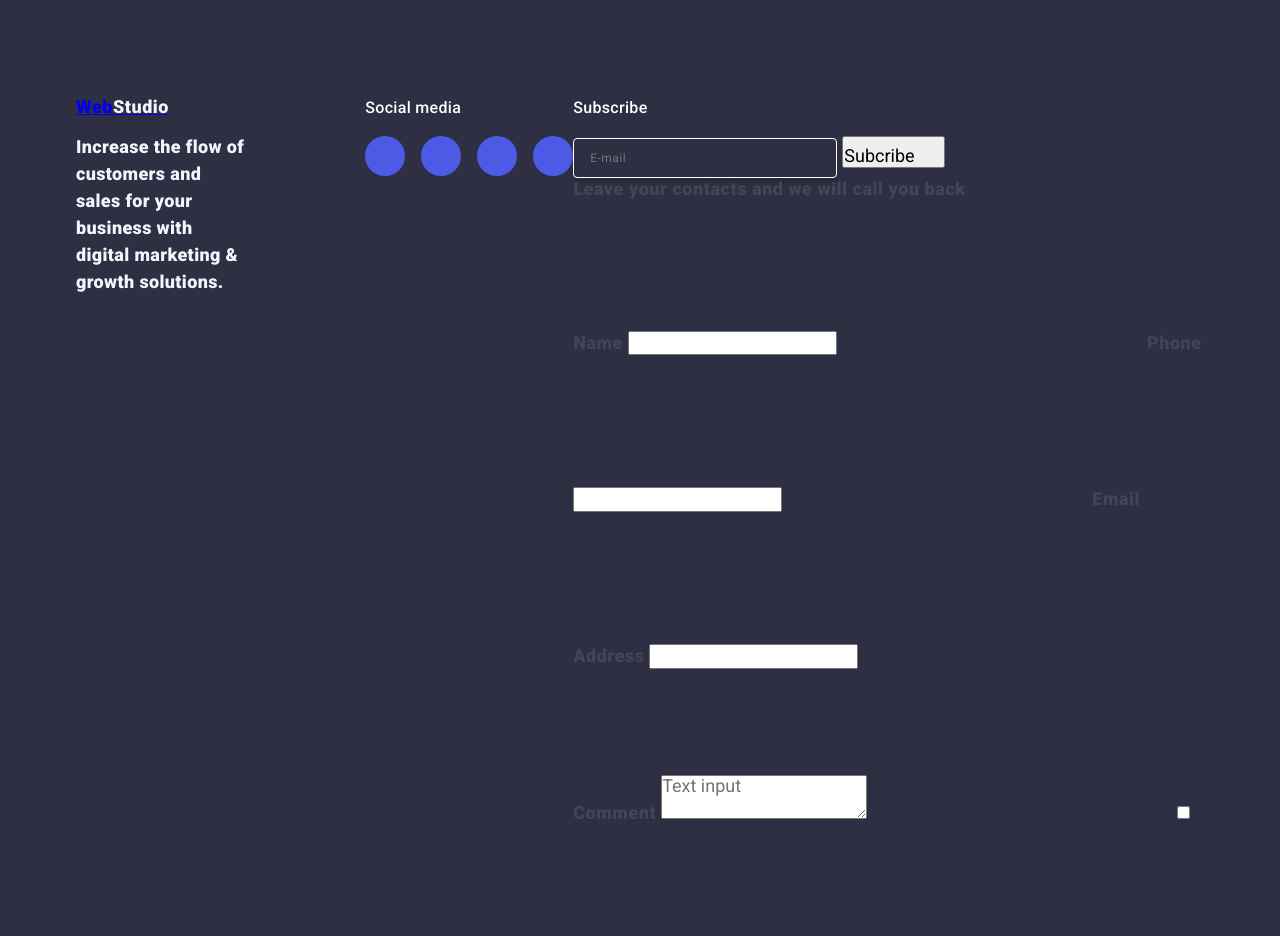
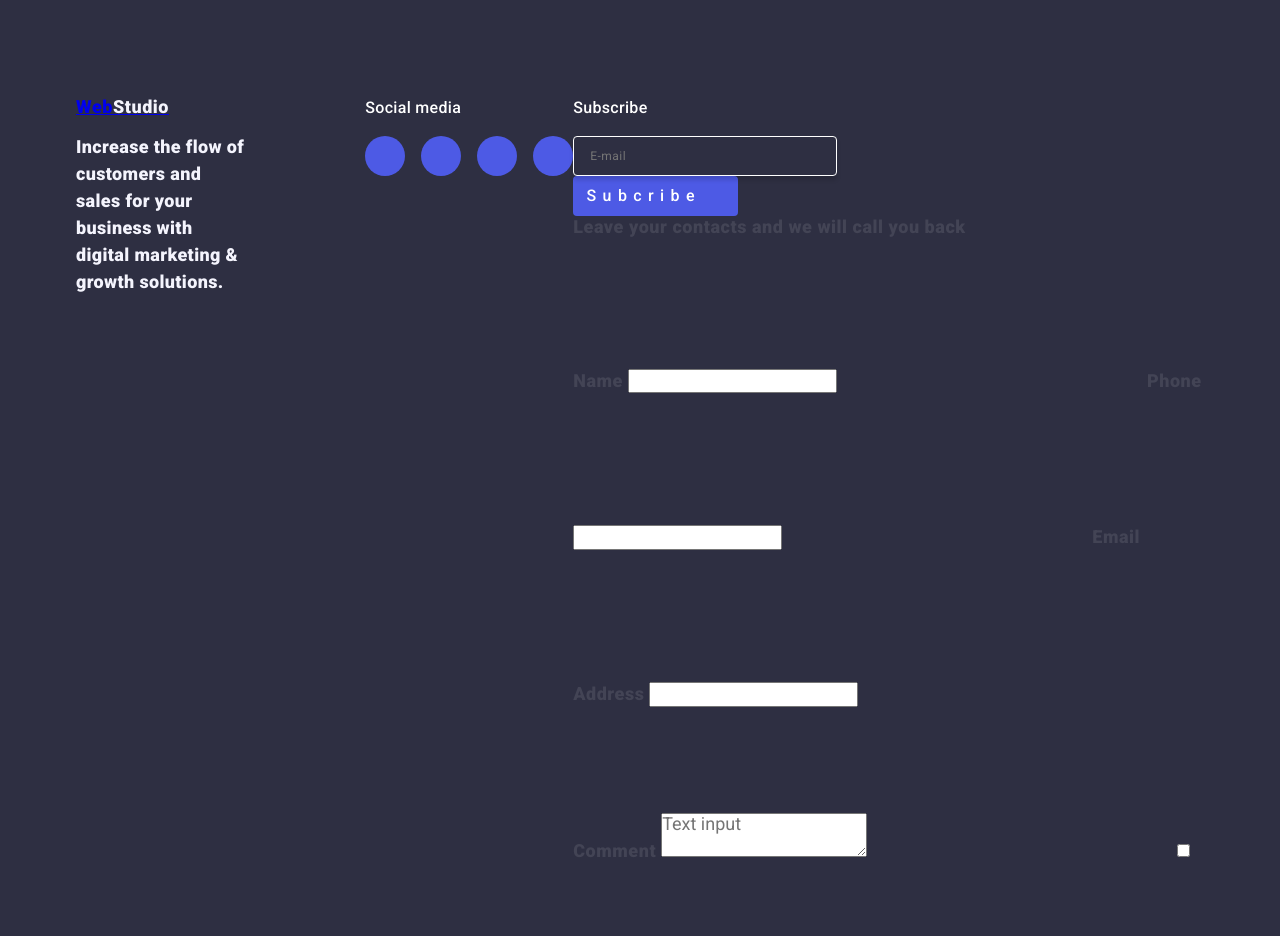
Before and after one commit to JoyAllago/goit-markup-hw-06, a plain HTML site: page index.html in a window 1280 px wide. Shown: the part 2780-3716 px from the top of the page. Drawn offline with nearby package versions, Linux system fonts and the light colour scheme.

Commit message:
Update index.html

```diff
--- a/index.html
+++ b/index.html
@@ -449,7 +449,7 @@
               <input type="email" name="email" placeholder="E-mail" class="footer-form-input" required/>
             </label>
 
-            <button type="submit" class="foooter-form-button">  Subcribe
+            <button type="submit" class="form-button">  Subcribe
               <svg class="footer-form-svgsubscribe" width="24" height="24">
                 <use href="./images/icons.svg#submit"></use>
               </svg>
```
